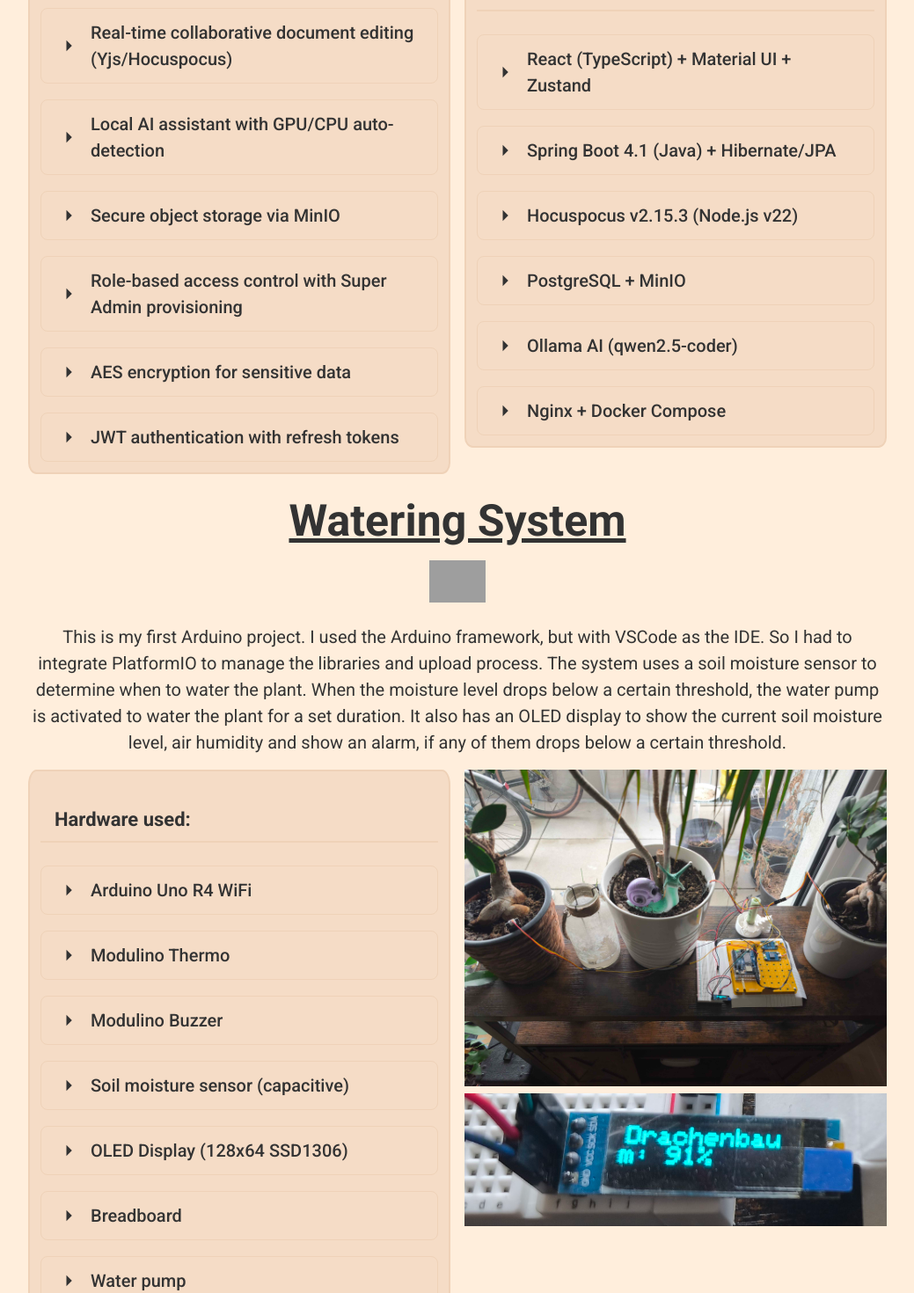
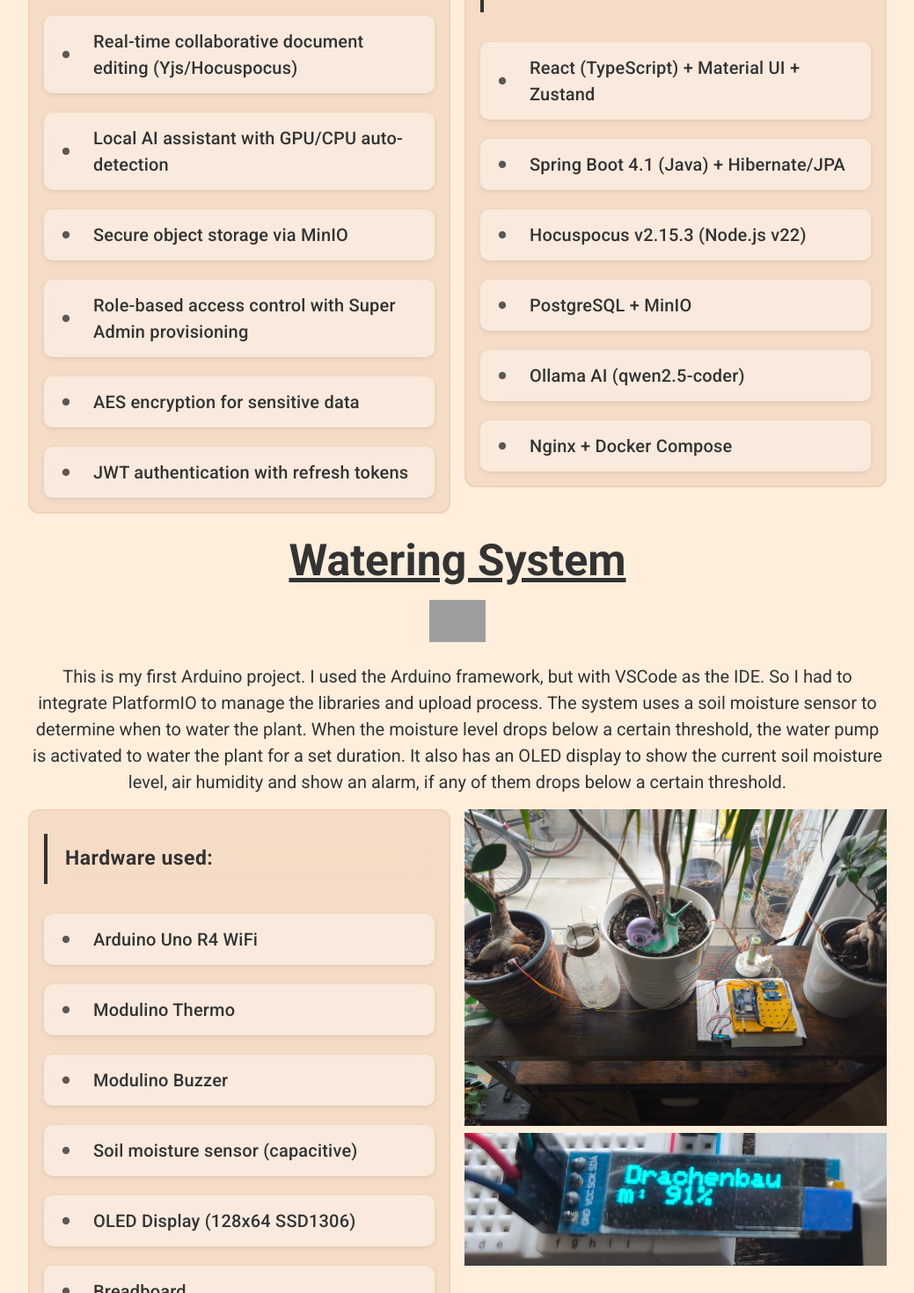
Before and after one commit to craankism/portfolio, a React (Vite) app: page /projects in a window 1280 px wide. Shown: the part 960-2430 px from the top of the page at 88% size, without its empty margins (120-1159 px from the left). Built offline with nearby package versions, Linux system fonts and the light colour scheme; grey boxes are pictures that could not be loaded.

Commit message:
feat: restyle lists theme and bullet points

```diff
--- a/src/components/about/Diploma.tsx
+++ b/src/components/about/Diploma.tsx
@@ -11,7 +11,7 @@ import {
   ListSubheader,
   Typography,
 } from "@mui/material";
-import { ArrowRight, ChevronLeft, ChevronRight } from "@mui/icons-material";
+import { Circle, ChevronLeft, ChevronRight } from "@mui/icons-material";
 import DiplomaImg1 from "../../assets/Diplom Full-Stack Developer1.jpg";
 import DiplomaImg2 from "../../assets/Diplom Full-Stack Developer2.jpg";
 
--- a/src/components/about/Me.tsx
+++ b/src/components/about/Me.tsx
@@ -11,7 +11,7 @@ import {
   ListSubheader,
   Typography,
 } from "@mui/material";
-import { ArrowRight } from "@mui/icons-material";
+import { Circle } from "@mui/icons-material";
 
 type AboutSection = {
   title: string;
@@ -90,7 +90,7 @@ const Me = (): JSX.Element => {
         </a>
       </Grid>
       <Grid size={6}>
-        <Box sx={{width: {md: "25vw"}}}>
+        <Box sx={{ width: { md: "25vw" } }}>
           <img
             src="https://roadmap.sh/card/wide/687e7516d8402b4cbdcdfc33?variant=dark&roadmaps=java%2Cjavascript%2Csql%2Cfull-stack"
             alt="roadmap.sh profile roadmap"
--- a/src/components/projects/DiscordBot.tsx
+++ b/src/components/projects/DiscordBot.tsx
@@ -14,7 +14,7 @@ import {
   useMediaQuery,
   useTheme,
 } from "@mui/material";
-import { ArrowRight } from "@mui/icons-material";
+import { Circle } from "@mui/icons-material";
 import {
   githubLogoStyleMD,
   githubLogoStyleXS,
@@ -62,48 +62,42 @@ const DiscordBot = (): JSX.Element => {
           <ListSubheader>Technologies used:</ListSubheader>
           <ListItem>
             <ListItemIcon>
-              <ArrowRight />
+              <Circle sx={{ fontSize: "0.5rem" }} />
             </ListItemIcon>
             <ListItemText primary="JavaScript" />
           </ListItem>
           <ListItem>
             <ListItemIcon>
-              <ArrowRight />
+              <Circle sx={{ fontSize: "0.5rem" }} />
             </ListItemIcon>
             <ListItemText primary="Node" />
           </ListItem>
           <ListItem>
             <ListItemIcon>
-              <ArrowRight />
+              <Circle sx={{ fontSize: "0.5rem" }} />
             </ListItemIcon>
             <ListItemText primary="discord.js" />
           </ListItem>
           <ListItem>
             <ListItemIcon>
-              <ArrowRight />
+              <Circle sx={{ fontSize: "0.5rem" }} />
             </ListItemIcon>
             <ListItemText primary="Discord" />
           </ListItem>
           <ListItem>
             <ListItemIcon>
-              <ArrowRight />
+              <Circle sx={{ fontSize: "0.5rem" }} />
             </ListItemIcon>
             <ListItemText primary="Docker/Docker Compose" />
           </ListItem>
         </List>
       </Grid>
       <Grid size={{ xs: 12, md: 6 }}>
-        <img
-          src={discordBotPopup}
-          alt="Full photo of discord pop up"
-        />
+        <img src={discordBotPopup} alt="Full photo of discord pop up" />
       </Grid>
 
       <Grid size={12}>
-        <img
-          src={discordBotICS}
-          alt="Full photo of the discord ics response"
-        />
+        <img src={discordBotICS} alt="Full photo of the discord ics response" />
       </Grid>
     </Grid>
   );
--- a/src/components/projects/SchroedingersChat.tsx
+++ b/src/components/projects/SchroedingersChat.tsx
@@ -22,7 +22,7 @@ import {
   useMediaQuery,
   ListSubheader,
 } from "@mui/material";
-import { ArrowRight, ChevronLeft, ChevronRight } from "@mui/icons-material";
+import { Circle, ChevronLeft, ChevronRight } from "@mui/icons-material";
 import {
   githubLogoStyleXS,
   githubLogoStyleMD,
@@ -135,37 +135,37 @@ const SchroedingersChat = (): JSX.Element => {
           <ListSubheader>Key Features:</ListSubheader>
           <ListItem>
             <ListItemIcon>
-              <ArrowRight />
+              <Circle sx={{ fontSize: "0.5rem" }} />
             </ListItemIcon>
             <ListItemText primary="Real-time collaborative document editing (Yjs/Hocuspocus)" />
           </ListItem>
           <ListItem>
             <ListItemIcon>
-              <ArrowRight />
+              <Circle sx={{ fontSize: "0.5rem" }} />
             </ListItemIcon>
             <ListItemText primary="Local AI assistant with GPU/CPU auto-detection" />
           </ListItem>
           <ListItem>
             <ListItemIcon>
-              <ArrowRight />
+              <Circle sx={{ fontSize: "0.5rem" }} />
             </ListItemIcon>
             <ListItemText primary="Secure object storage via MinIO" />
           </ListItem>
           <ListItem>
             <ListItemIcon>
-              <ArrowRight />
+              <Circle sx={{ fontSize: "0.5rem" }} />
             </ListItemIcon>
             <ListItemText primary="Role-based access control with Super Admin provisioning" />
           </ListItem>
           <ListItem>
             <ListItemIcon>
-              <ArrowRight />
+              <Circle sx={{ fontSize: "0.5rem" }} />
             </ListItemIcon>
             <ListItemText primary="AES encryption for sensitive data" />
           </ListItem>
           <ListItem>
             <ListItemIcon>
-              <ArrowRight />
+              <Circle sx={{ fontSize: "0.5rem" }} />
             </ListItemIcon>
             <ListItemText primary="JWT authentication with refresh tokens" />
           </ListItem>
@@ -177,37 +177,37 @@ const SchroedingersChat = (): JSX.Element => {
           <ListSubheader>Tech Stack:</ListSubheader>
           <ListItem>
             <ListItemIcon>
-              <ArrowRight />
+              <Circle sx={{ fontSize: "0.5rem" }} />
             </ListItemIcon>
             <ListItemText primary="React (TypeScript) + Material UI + Zustand" />
           </ListItem>
           <ListItem>
             <ListItemIcon>
-              <ArrowRight />
+              <Circle sx={{ fontSize: "0.5rem" }} />
             </ListItemIcon>
             <ListItemText primary="Spring Boot 4.1 (Java) + Hibernate/JPA" />
           </ListItem>
           <ListItem>
             <ListItemIcon>
-              <ArrowRight />
+              <Circle sx={{ fontSize: "0.5rem" }} />
             </ListItemIcon>
             <ListItemText primary="Hocuspocus v2.15.3 (Node.js v22)" />
           </ListItem>
           <ListItem>
             <ListItemIcon>
-              <ArrowRight />
+              <Circle sx={{ fontSize: "0.5rem" }} />
             </ListItemIcon>
             <ListItemText primary="PostgreSQL + MinIO" />
           </ListItem>
           <ListItem>
             <ListItemIcon>
-              <ArrowRight />
+              <Circle sx={{ fontSize: "0.5rem" }} />
             </ListItemIcon>
             <ListItemText primary="Ollama AI (qwen2.5-coder)" />
           </ListItem>
           <ListItem>
             <ListItemIcon>
-              <ArrowRight />
+              <Circle sx={{ fontSize: "0.5rem" }} />
             </ListItemIcon>
             <ListItemText primary="Nginx + Docker Compose" />
           </ListItem>
--- a/src/components/projects/Sorter.tsx
+++ b/src/components/projects/Sorter.tsx
@@ -12,7 +12,7 @@ import {
   useMediaQuery,
   useTheme,
 } from "@mui/material";
-import { ArrowRight } from "@mui/icons-material";
+import { Circle } from "@mui/icons-material";
 import {
   githubLogoStyleMD,
   githubLogoStyleXS,
@@ -57,61 +57,61 @@ const Sorter = (): JSX.Element => {
           <ListSubheader>Unsorted Input:</ListSubheader>
           <ListItem>
             <ListItemIcon>
-              <ArrowRight />
+              <Circle sx={{ fontSize: "0.5rem" }} />
             </ListItemIcon>
             <ListItemText primary="Wishek" />
           </ListItem>
           <ListItem>
             <ListItemIcon>
-              <ArrowRight />
+              <Circle sx={{ fontSize: "0.5rem" }} />
             </ListItemIcon>
             <ListItemText primary="Davilla" />
           </ListItem>
           <ListItem>
             <ListItemIcon>
-              <ArrowRight />
+              <Circle sx={{ fontSize: "0.5rem" }} />
             </ListItemIcon>
             <ListItemText primary="Vanalstyne" />
           </ListItem>
           <ListItem>
             <ListItemIcon>
-              <ArrowRight />
+              <Circle sx={{ fontSize: "0.5rem" }} />
             </ListItemIcon>
             <ListItemText primary="Tiesiding" />
           </ListItem>
           <ListItem>
             <ListItemIcon>
-              <ArrowRight />
+              <Circle sx={{ fontSize: "0.5rem" }} />
             </ListItemIcon>
             <ListItemText primary="Honaunau" />
           </ListItem>
           <ListItem>
             <ListItemIcon>
-              <ArrowRight />
+              <Circle sx={{ fontSize: "0.5rem" }} />
             </ListItemIcon>
             <ListItemText primary="Volin" />
           </ListItem>
           <ListItem>
             <ListItemIcon>
-              <ArrowRight />
+              <Circle sx={{ fontSize: "0.5rem" }} />
             </ListItemIcon>
             <ListItemText primary="Caledonia" />
           </ListItem>
           <ListItem>
             <ListItemIcon>
-              <ArrowRight />
+              <Circle sx={{ fontSize: "0.5rem" }} />
             </ListItemIcon>
             <ListItemText primary="Monon" />
           </ListItem>
           <ListItem>
             <ListItemIcon>
-              <ArrowRight />
+              <Circle sx={{ fontSize: "0.5rem" }} />
             </ListItemIcon>
             <ListItemText primary="Loraine" />
           </ListItem>
           <ListItem>
             <ListItemIcon>
-              <ArrowRight />
+              <Circle sx={{ fontSize: "0.5rem" }} />
             </ListItemIcon>
             <ListItemText primary="Renville" />
           </ListItem>
@@ -122,61 +122,61 @@ const Sorter = (): JSX.Element => {
           <ListSubheader>Sorted Output:</ListSubheader>
           <ListItem>
             <ListItemIcon>
-              <ArrowRight />
+              <Circle sx={{ fontSize: "0.5rem" }} />
             </ListItemIcon>
             <ListItemText primary="Caledonia" />
           </ListItem>
           <ListItem>
             <ListItemIcon>
-              <ArrowRight />
+              <Circle sx={{ fontSize: "0.5rem" }} />
             </ListItemIcon>
             <ListItemText primary="Davilla" />
           </ListItem>
           <ListItem>
             <ListItemIcon>
-              <ArrowRight />
+              <Circle sx={{ fontSize: "0.5rem" }} />
             </ListItemIcon>
             <ListItemText primary="Honaunau" />
           </ListItem>
           <ListItem>
             <ListItemIcon>
-              <ArrowRight />
+              <Circle sx={{ fontSize: "0.5rem" }} />
             </ListItemIcon>
             <ListItemText primary="Loraine" />
           </ListItem>
           <ListItem>
             <ListItemIcon>
-              <ArrowRight />
+              <Circle sx={{ fontSize: "0.5rem" }} />
             </ListItemIcon>
             <ListItemText primary="Monon" />
           </ListItem>
           <ListItem>
             <ListItemIcon>
-              <ArrowRight />
+              <Circle sx={{ fontSize: "0.5rem" }} />
             </ListItemIcon>
             <ListItemText primary="Renville" />
           </ListItem>
           <ListItem>
             <ListItemIcon>
-              <ArrowRight />
+              <Circle sx={{ fontSize: "0.5rem" }} />
             </ListItemIcon>
             <ListItemText primary="Tiesiding" />
           </ListItem>
           <ListItem>
             <ListItemIcon>
-              <ArrowRight />
+              <Circle sx={{ fontSize: "0.5rem" }} />
             </ListItemIcon>
             <ListItemText primary="Vanalstyne" />
           </ListItem>
           <ListItem>
             <ListItemIcon>
-              <ArrowRight />
+              <Circle sx={{ fontSize: "0.5rem" }} />
             </ListItemIcon>
             <ListItemText primary="Volin" />
           </ListItem>
           <ListItem>
             <ListItemIcon>
-              <ArrowRight />
+              <Circle sx={{ fontSize: "0.5rem" }} />
             </ListItemIcon>
             <ListItemText primary="Wishek" />
           </ListItem>
--- a/src/components/projects/WateringSystem.tsx
+++ b/src/components/projects/WateringSystem.tsx
@@ -14,7 +14,7 @@ import {
   useMediaQuery,
   useTheme,
 } from "@mui/material";
-import { ArrowRight } from "@mui/icons-material";
+import { Circle } from "@mui/icons-material";
 import {
   githubLogoStyleMD,
   githubLogoStyleXS,
@@ -67,61 +67,61 @@ const WateringSystem = (): JSX.Element => {
           <ListSubheader>Hardware used:</ListSubheader>
           <ListItem>
             <ListItemIcon>
-              <ArrowRight />
+              <Circle sx={{ fontSize: "0.5rem" }} />
             </ListItemIcon>
             <ListItemText primary="Arduino Uno R4 WiFi" />
           </ListItem>
           <ListItem>
             <ListItemIcon>
-              <ArrowRight />
+              <Circle sx={{ fontSize: "0.5rem" }} />
             </ListItemIcon>
             <ListItemText primary="Modulino Thermo" />
           </ListItem>
           <ListItem>
             <ListItemIcon>
-              <ArrowRight />
+              <Circle sx={{ fontSize: "0.5rem" }} />
             </ListItemIcon>
             <ListItemText primary="Modulino Buzzer" />
           </ListItem>
           <ListItem>
             <ListItemIcon>
-              <ArrowRight />
+              <Circle sx={{ fontSize: "0.5rem" }} />
             </ListItemIcon>
             <ListItemText primary="Soil moisture sensor (capacitive)" />
           </ListItem>
           <ListItem>
             <ListItemIcon>
-              <ArrowRight />
+              <Circle sx={{ fontSize: "0.5rem" }} />
             </ListItemIcon>
             <ListItemText primary="OLED Display (128x64 SSD1306)" />
           </ListItem>
           <ListItem>
             <ListItemIcon>
-              <ArrowRight />
+              <Circle sx={{ fontSize: "0.5rem" }} />
             </ListItemIcon>
             <ListItemText primary="Breadboard" />
           </ListItem>
           <ListItem>
             <ListItemIcon>
-              <ArrowRight />
+              <Circle sx={{ fontSize: "0.5rem" }} />
             </ListItemIcon>
             <ListItemText primary="Water pump" />
           </ListItem>
           <ListItem>
             <ListItemIcon>
-              <ArrowRight />
+              <Circle sx={{ fontSize: "0.5rem" }} />
             </ListItemIcon>
             <ListItemText primary="Water rings" />
           </ListItem>
           <ListItem>
             <ListItemIcon>
-              <ArrowRight />
+              <Circle sx={{ fontSize: "0.5rem" }} />
             </ListItemIcon>
             <ListItemText primary="Silicone hose" />
           </ListItem>
           <ListItem>
             <ListItemIcon>
-              <ArrowRight />
+              <Circle sx={{ fontSize: "0.5rem" }} />
             </ListItemIcon>
             <ListItemText primary="Relay module" />
           </ListItem>
--- a/src/theme.ts
+++ b/src/theme.ts
@@ -103,24 +103,28 @@ const theme = createTheme({
           display: "flex",
           flexDirection: "column",
           justifyContent: "flex-start",
-          padding: "12px",
-          gap: "8px",
+          padding: "16px",
+          gap: "12px",
+          borderRadius: "12px",
         },
       },
     },
     MuiListItem: {
       styleOverrides: {
         root: {
-          borderRadius: "8px",
-          border: `1px solid ${colors.border.default}`,
-          backgroundColor: colors.background.paper,
-          padding: "12px 16px",
-          transition: "all 0.3s ease",
+          borderRadius: "10px",
+          border: "none",
+          backgroundColor: "rgba(255, 255, 255, 0.4)",
+          backdropFilter: "blur(8px)",
+          padding: "14px 20px",
+          transition: "all 0.35s cubic-bezier(0.4, 0, 0.2, 1)",
+          boxShadow:
+            "0 2px 6px rgba(0, 0, 0, 0.08), 0 1px 2px rgba(0, 0, 0, 0.04)",
           "&:hover": {
-            backgroundColor: colors.background.hover,
-            borderColor: colors.border.hover,
-            transform: "translateX(4px)",
-            boxShadow: "2px 2px 8px rgba(0, 0, 0, 0.1)",
+            backgroundColor: "rgba(255, 255, 255, 0.7)",
+            transform: "translateY(-2px) scale(1.01)",
+            boxShadow:
+              "0 8px 20px rgba(0, 0, 0, 0.15), 0 3px 6px rgba(0, 0, 0, 0.08)",
           },
         },
       },
@@ -128,12 +132,12 @@ const theme = createTheme({
     MuiListItemButton: {
       styleOverrides: {
         root: {
-          borderRadius: "8px",
-          padding: "12px 16px",
-          transition: "all 0.3s ease",
+          borderRadius: "10px",
+          padding: "14px 20px",
+          transition: "all 0.35s cubic-bezier(0.4, 0, 0.2, 1)",
           "&:hover": {
-            backgroundColor: colors.background.hover,
-            transform: "translateX(4px)",
+            backgroundColor: "rgba(255, 255, 255, 0.6)",
+            transform: "translateY(-2px)",
           },
         },
       },
@@ -145,11 +149,14 @@ const theme = createTheme({
         },
         primary: {
           fontWeight: 500,
+          fontSize: "1rem",
           color: colors.text.primary,
+          letterSpacing: "0.01em",
         },
         secondary: {
           color: colors.text.primary,
-          opacity: 0.7,
+          opacity: 0.65,
+          fontSize: "0.9rem",
         },
       },
     },
@@ -157,24 +164,28 @@ const theme = createTheme({
       styleOverrides: {
         root: {
           color: colors.primary,
-          minWidth: "40px",
+          minWidth: "36px",
+          opacity: 0.8,
         },
       },
     },
     MuiListSubheader: {
       styleOverrides: {
         root: {
-          backgroundColor: colors.background.paper,
+          backgroundColor: "transparent",
           color: colors.text.primary,
-          fontSize: "1.1rem",
+          fontSize: "1.15rem",
           fontWeight: 700,
-          padding: "16px 16px 8px 16px",
-          lineHeight: "1.5",
-          borderBottom: `2px solid ${colors.border.default}`,
-          marginBottom: "8px",
+          padding: "12px 20px 12px 20px",
+          lineHeight: "1.4",
+          borderBottom: "none",
+          borderLeft: `4px solid ${colors.primary}`,
+          marginBottom: "12px",
           position: "sticky",
           top: "var(--top-nav-height)",
           zIndex: 1,
+          letterSpacing: "0.02em",
+          backdropFilter: "blur(12px)",
         },
       },
     },
```
